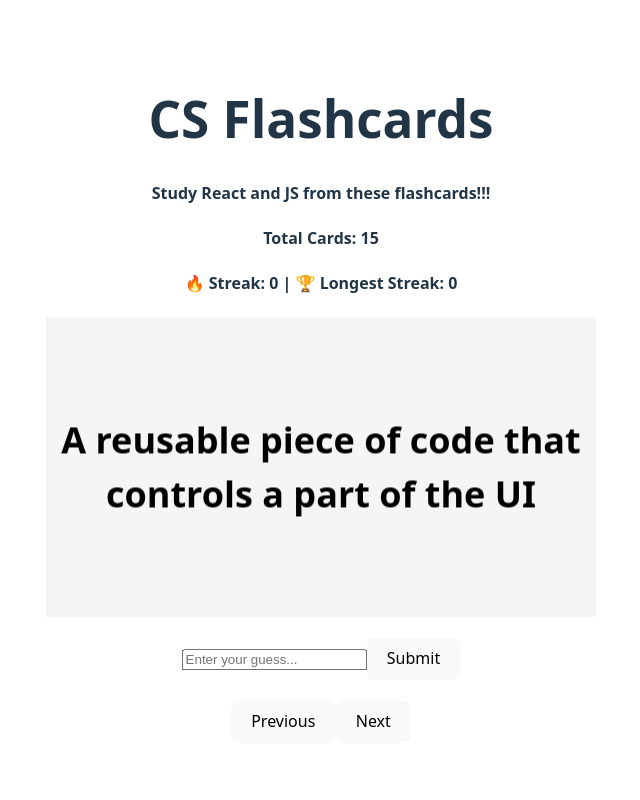
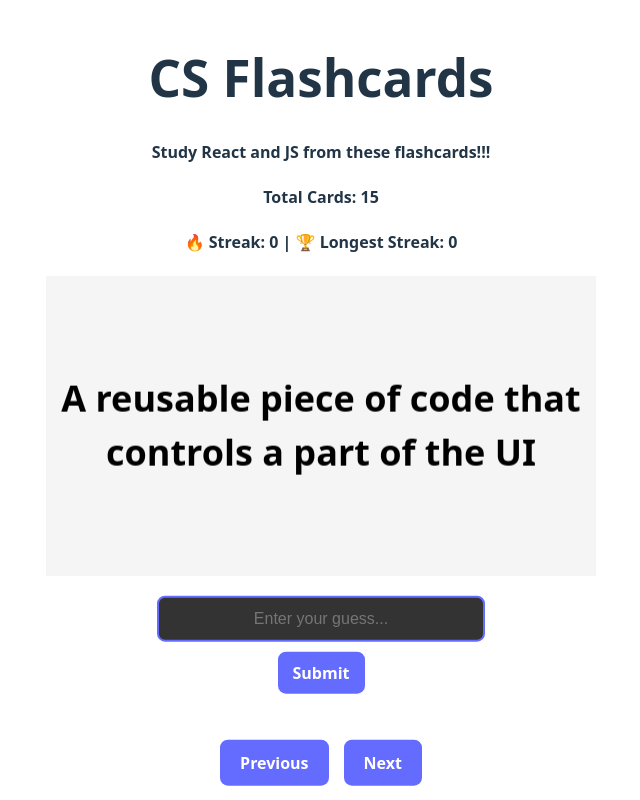
Before and after one commit to sgupta1703/FlashCards, a React (Vite) app: page / in a window 1280 px wide. Shown: the whole page, without its empty margins (319-959 px from the left). Built offline with nearby package versions, Linux system fonts and the light colour scheme.

Commit message:
Update index.css

```diff
--- a/src/index.css
+++ b/src/index.css
@@ -66,3 +66,88 @@
     background-color: #f9f9f9;
   }
 }
+
+
+.user-input {
+  display: flex;
+  flex-direction: column;
+  align-items: center;
+  margin-top: 15px;
+  width: 100%;
+}
+
+.input-box {
+  width: 80%;
+  max-width: 300px;
+  padding: 12px;
+  font-size: 16px;
+  color: white;
+  background-color: #333;
+  border: 2px solid #646cff;
+  border-radius: 8px;
+  outline: none;
+  text-align: center;
+  transition: all 0.3s ease-in-out;
+}
+
+.input-box:focus {
+  border-color: #747bff;
+  box-shadow: 0 0 10px rgba(100, 108, 255, 0.5);
+}
+
+.submit-btn {
+  margin-top: 10px;
+  padding: 10px 15px;
+  font-size: 16px;
+  font-weight: bold;
+  background-color: #646cff;
+  color: white;
+  border: none;
+  border-radius: 8px;
+  cursor: pointer;
+  transition: background 0.3s ease-in-out;
+}
+
+.submit-btn:hover {
+  background-color: #535bf2;
+}
+
+.submit-btn:disabled {
+  background-color: gray;
+  cursor: not-allowed;
+}
+
+.feedback {
+  margin-top: 10px;
+  font-size: 16px;
+  font-weight: bold;
+}
+
+
+.card-navigation {
+  display: flex;
+  justify-content: center;
+  gap: 15px;
+  margin-top: 20px;
+}
+
+.card-navigation button {
+  padding: 12px 20px;
+  font-size: 16px;
+  font-weight: bold;
+  color: white;
+  background-color: #646cff;
+  border: none;
+  border-radius: 8px;
+  cursor: pointer;
+  transition: all 0.3s ease-in-out;
+}
+
+.card-navigation button:hover {
+  background-color: #535bf2;
+}
+
+.card-navigation button:disabled {
+  background-color: gray;
+  cursor: not-allowed;
+}
```
Lines whose indentation alone changed are shown as unchanged.
